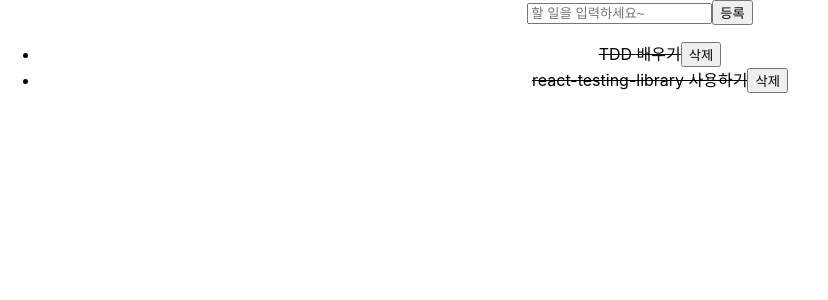
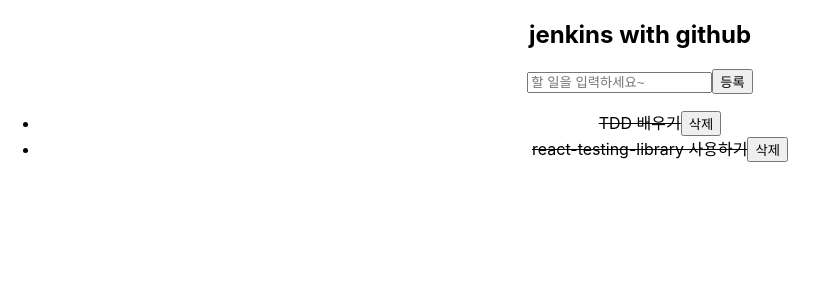
Before and after one commit to mrsono0/rtl-tdd-todos-docker, a React (Create React App) app: page / in a window 1280 px wide. Shown: the top 300 px of the page, without its empty margins (0-828 px from the left). Built offline with nearby package versions, Linux system fonts and the light colour scheme.

Commit message:
jenkins with github test

```diff
--- a/src/App.js
+++ b/src/App.js
@@ -5,6 +5,7 @@
 function App() {
     return (
         <div className="App">
+            <h2>jenkins with github</h2>
             <TodoApp />
         </div>
     );
```
